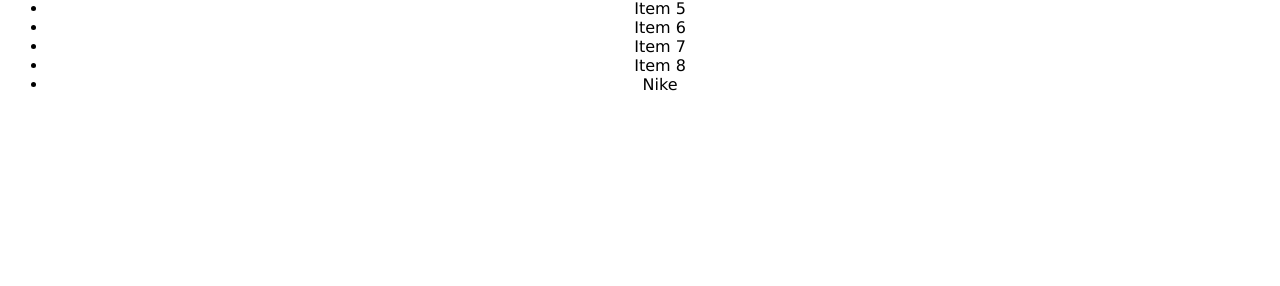
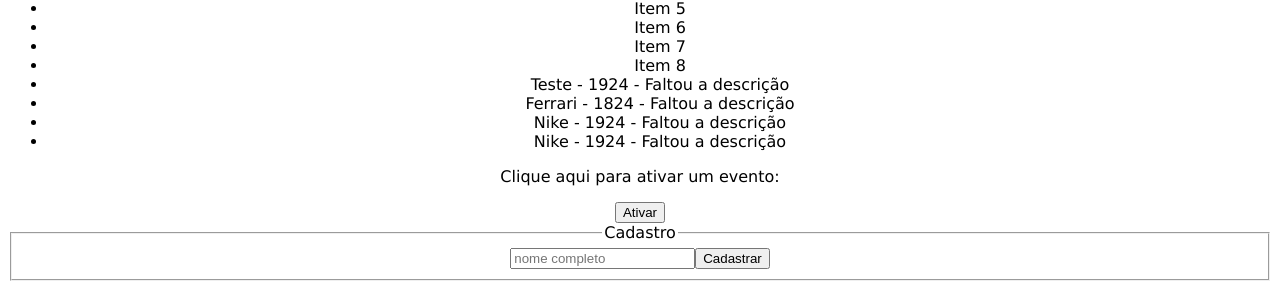
Before and after one commit to R0drigoG0mes/React, a React (Create React App) app in the folder projetinho/: page / in a window 1280 px wide. Shown: the part 1194-1480 px from the top of the page. Before the commit the page ends 1304 px from the top, so only its background shows below. Built offline with nearby package versions, Linux system fonts and the light colour scheme.

Commit message:
Propriedades Mais Detalhadas e Eventos

```diff
--- a/projetinho/src/App.js
+++ b/projetinho/src/App.js
@@ -4,6 +4,8 @@ import HelloWord from './components/HelloWord';
 import SayMyName from './components/SayMyName';
 import Pessoa from './components/Pessoa';
 import List from './components/List';
+import Evento from './components/Evento';
+import Form from './components/Form';
 
 function App() {
 
@@ -30,6 +32,8 @@ function App() {
         <SayMyName nome={namae}/>
         <Pessoa nome={namae} idade="27" profissao="Shaik" foto="https://encrypted-tbn0.gstatic.com/images?q=tbn:ANd9GcQALbPeVtsUnuOcM50lYM4P1zEKZToiMoxikA&usqp=CAU"/>
         <List/>
+        <Evento numero={1}/>
+        <Form/>
     </div>
   );
 }
--- /dev/null
+++ b/projetinho/src/components/Evento.js
@@ -0,0 +1,15 @@
+function Evento({numero}){
+
+    function meuEvento(){
+        alert("Teste" + numero);
+    }
+
+    return(
+        <div>
+            <p>Clique aqui para ativar um evento:</p>
+            <button onClick={meuEvento}>Ativar</button>
+        </div>
+    )
+}
+
+export default Evento
--- /dev/null
+++ b/projetinho/src/components/Form.js
@@ -0,0 +1,21 @@
+function Form(){
+
+    function cadastrarUsuario(e){
+        e.preventDefault();
+        alert("Cadastrou o usuário");
+    }
+
+    return(
+        <>
+        <form onSubmit={cadastrarUsuario}>
+            <fieldset>
+                <legend>Cadastro</legend>
+                <input type="text" placeholder="nome completo"/>
+                <input value="Cadastrar" type="submit"/>
+            </fieldset>
+        </form>
+        </>
+    )
+}
+
+export default Form
--- a/projetinho/src/components/Item.js
+++ b/projetinho/src/components/Item.js
@@ -1,9 +1,20 @@
-function Item({marca}){
+import PropTypes from "prop-types"
+
+function Item({marca, lançamento, descriçao}){
     return(
         <>
-            <li>{marca}</li>
+            <li>{marca} - {lançamento} - {descriçao}</li>
         </>
     )
 }
 
+Item.propTypes = {
+    marca: PropTypes.string.isRequired,
+    lançamento: PropTypes.number.isRequired,
+}
+
+Item.defaultProps = {
+    descriçao: "Faltou a descrição",
+}
+
 export default Item;
--- a/projetinho/src/components/List.js
+++ b/projetinho/src/components/List.js
@@ -13,7 +13,10 @@ function List(){
                 <li>Item 6</li>
                 <li>Item 7</li>
                 <li>Item 8</li>
-                <Item marca="Nike"/>
+                <Item marca="Teste" lançamento={1924}/>
+                <Item marca="Ferrari" lançamento={1824}/>
+                <Item marca="Nike" lançamento={1924}/>
+                <Item marca="Nike" lançamento={1924}/>
             </ul>
         </>
     )
```
